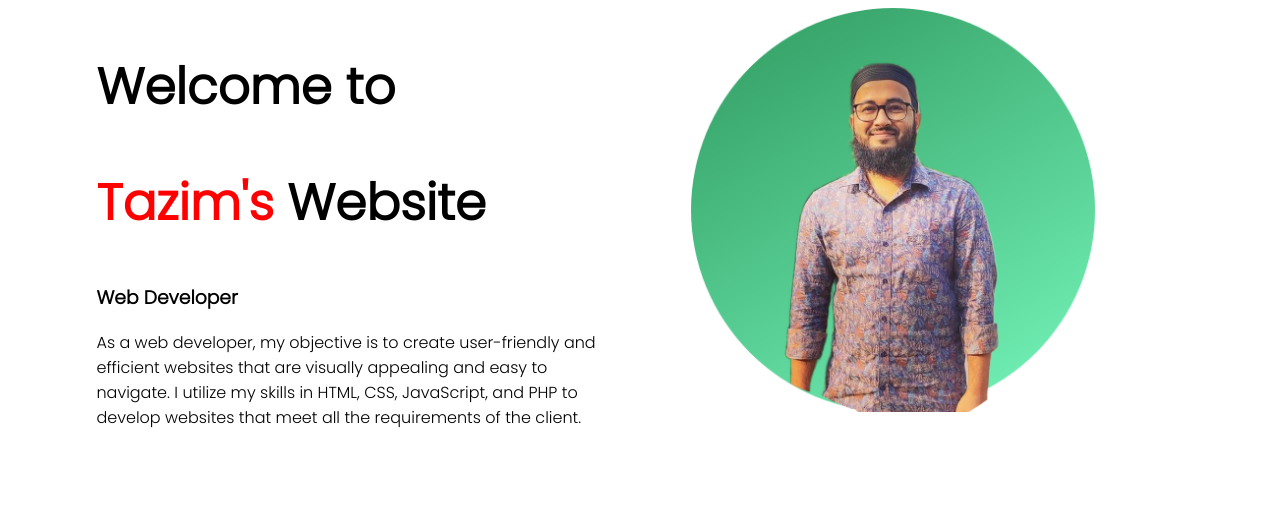
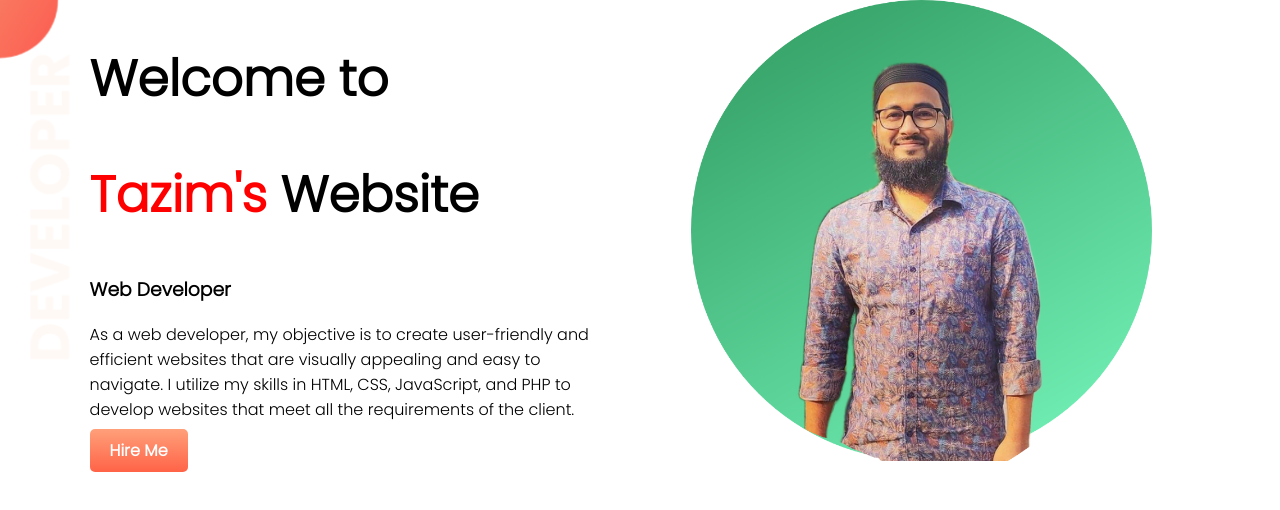
Before and after one commit to tazim5032/web-portfolio, a plain HTML site: page index.html in a window 1280 px wide. Drawn offline with Linux system fonts and the light colour scheme.

Commit message:
added basic

```diff
--- a/index.html
+++ b/index.html
@@ -11,13 +11,14 @@
     <link rel="stylesheet" href="style.css">
 </head>
 <body>
-    <section>
+    <section class="top-banner">
         <div class="half-width">
             <h1>Welcome to </h1>
             <h1> <span class="name-color-korbe">Tazim's</span> Website</h1>
             <h3>Web Developer</h3>
             <p>As a web developer, my objective is to create user-friendly and efficient websites that are visually appealing and easy to navigate.
             I utilize my skills in HTML, CSS, JavaScript, and PHP to develop websites that meet all the requirements of the client.</p>
+            <a class="link-button" href="https://www.linkedin.com/in/md-fakhrul-islam-497a94194/" target="_blank">Hire Me</a>
         </div>
         <div class="half-width">
             <img src="images/image 4 (3).png" alt="my image">
--- a/style.css
+++ b/style.css
@@ -3,6 +3,8 @@ h1{
 
 }
 body{
+
+    margin: 0px;
     font-family: 'Poppins', sans-serif;
 }
 .name-color-korbe{
@@ -20,5 +22,26 @@ body{
 
 .half-width img{
 
-    width: 80%;
+    width: 90%;
 }
+
+.top-banner{
+
+    background-image: url("images/top-banner.png");
+    background-repeat: no-repeat;
+}
+
+section{
+
+    height: 500px;
+}
+
+.link-button{
+
+    color: white;
+    font-weight: bold;
+    text-decoration: none; /*button er niche kono underline thakbe na*/
+    background-image: linear-gradient(lightSalmon,tomato); /*button er background color lightSalmon theke tomato color hbe*/
+    padding: 10px 20px;
+    border-radius: 5px; /*rectangle er kona gula chokha thakbe na
+}
```
Also changed, not shown: images/top-banner.png (added).
